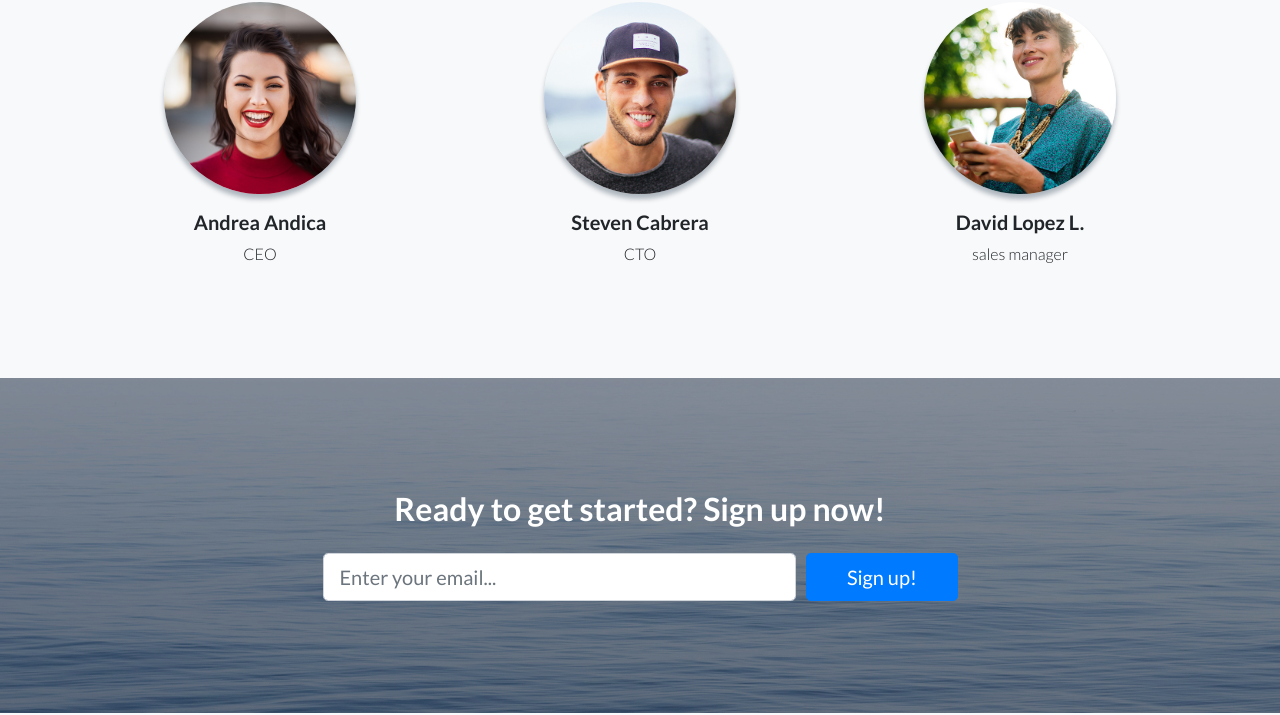
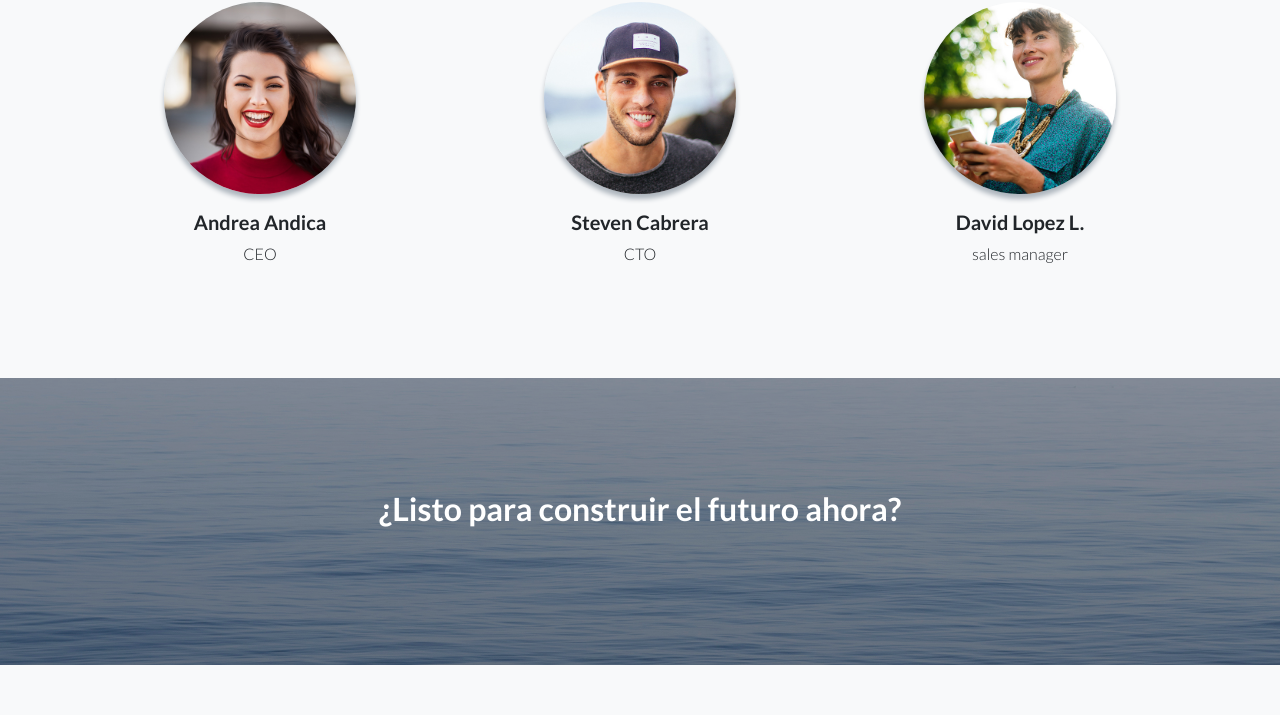
Before and after one commit to stevenstc/web-DappFree, a website: page index.html in a window 1280 px wide. Shown: the part 2723-3438 px from the top of the page. Drawn offline with Linux system fonts and the light colour scheme.

Commit message:
Update index.html

```diff
--- a/index.html
+++ b/index.html
@@ -144,19 +144,7 @@
     <div class="container">
       <div class="row">
         <div class="col-xl-9 mx-auto">
-          <h2 class="mb-4">Ready to get started? Sign up now!</h2>
-        </div>
-        <div class="col-md-10 col-lg-8 col-xl-7 mx-auto">
-          <form>
-            <div class="form-row">
-              <div class="col-12 col-md-9 mb-2 mb-md-0">
-                <input type="email" class="form-control form-control-lg" placeholder="Enter your email...">
-              </div>
-              <div class="col-12 col-md-3">
-                <button type="submit" class="btn btn-block btn-lg btn-primary">Sign up!</button>
-              </div>
-            </div>
-          </form>
+          <h2 class="mb-4">¿Listo para construir el futuro ahora?</h2>
         </div>
       </div>
     </div>
```
